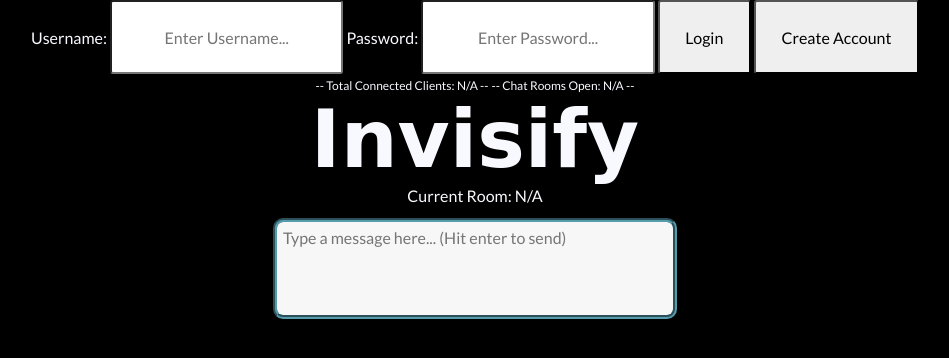
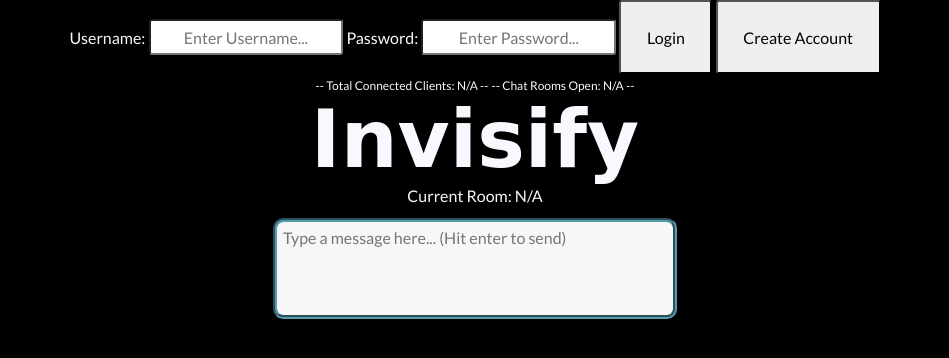
Before and after one commit to FrootLoopJunkie/Echolocation, a website: page public/index.html in a window 1280 px wide. Shown: the whole page, without its empty margins (165-1114 px from the left). Drawn offline with nearby package versions, Linux system fonts and the light colour scheme; no server answers; a web font is replaced by a local one.

Commit message:
Update style.css

```diff
--- a/public/style.css
+++ b/public/style.css
@@ -38,7 +38,7 @@ h1:hover{
 input{
     color: black;
     border-radius: 3px;
-    padding: 2%;
+    padding: 0.5%;
 }
 
 button{
```
